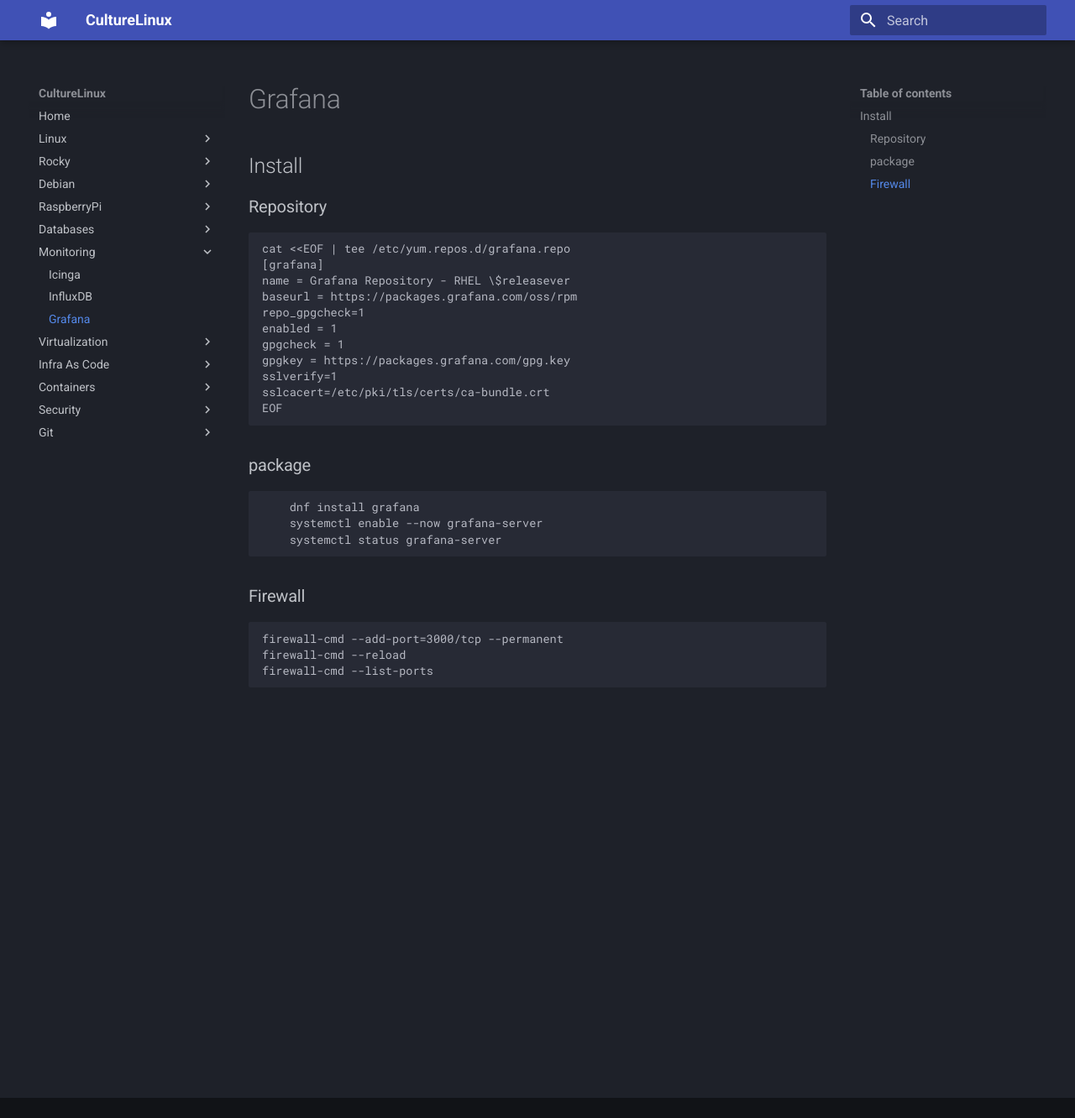
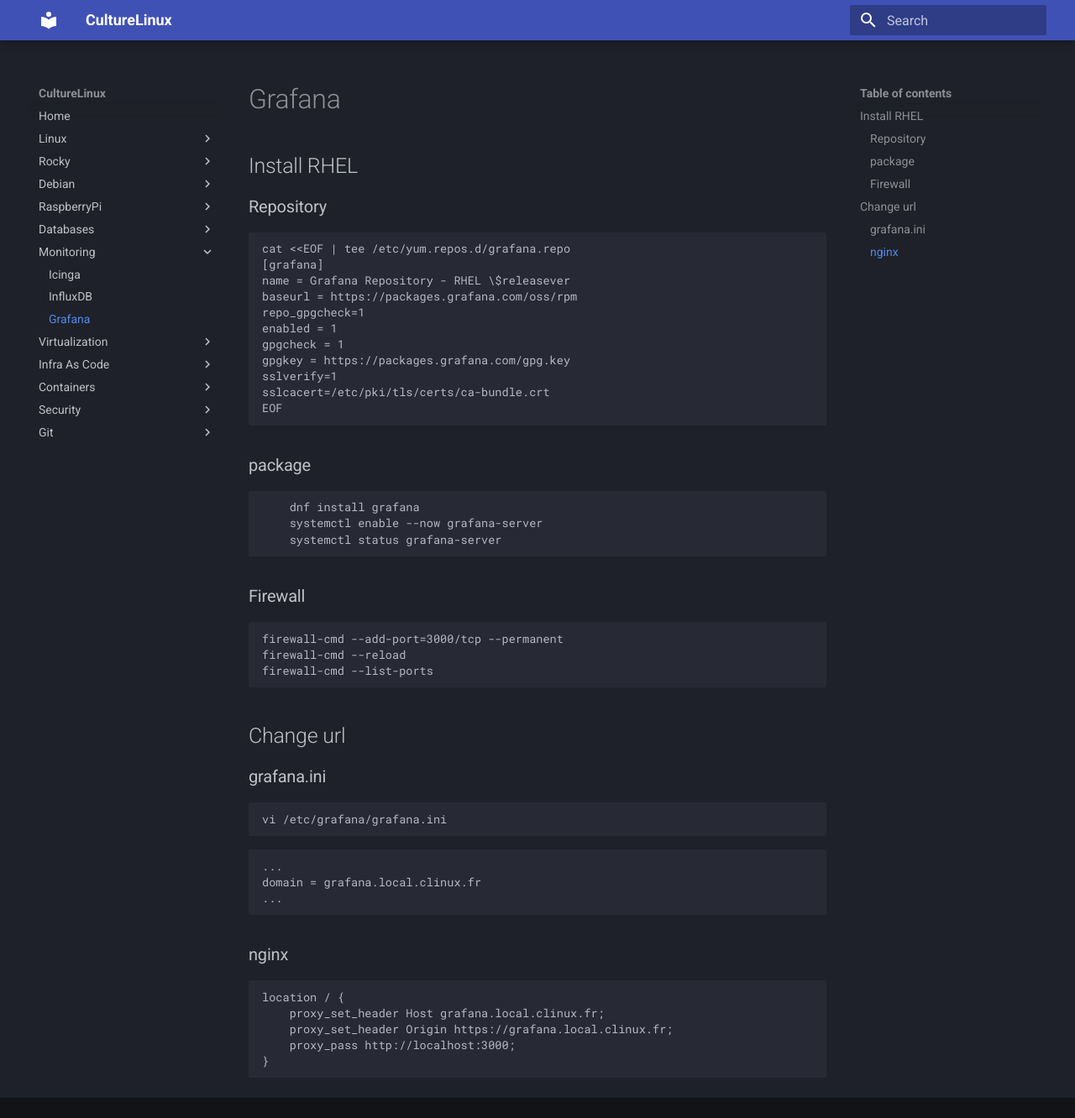
Before and after one commit to CultureLinux/doc, an MkDocs documentation site: the page built from docs/monitoring/grafana.md, in a window 1280 px wide and 1332 px high. Shown: the whole window at 84% size. Built offline with MkDocs 1.6.1 and Material for MkDocs 9.7.7, drawn with Linux system fonts in a browser that asks for light colours.

````diff
--- a/docs/monitoring/grafana.md
+++ b/docs/monitoring/grafana.md
@@ -1,5 +1,5 @@
 # Grafana
-## Install
+## Install RHEL
 ### Repository
 ```
 cat <<EOF | tee /etc/yum.repos.d/grafana.repo
@@ -24,3 +24,22 @@ EOF
     firewall-cmd --add-port=3000/tcp --permanent
     firewall-cmd --reload
     firewall-cmd --list-ports
+
+## Change url
+### grafana.ini
+```
+vi /etc/grafana/grafana.ini
+```
+```
+...
+domain = grafana.local.clinux.fr
+...
+```
+### nginx
+```
+location / {
+    proxy_set_header Host grafana.local.clinux.fr;
+    proxy_set_header Origin https://grafana.local.clinux.fr;
+    proxy_pass http://localhost:3000;
+}
+```
````
Also changed, not shown: docs/monitoring/icinga.md (+0 -12 lines), docs/rocky/xrdp.md (added, +8 -0 lines).
